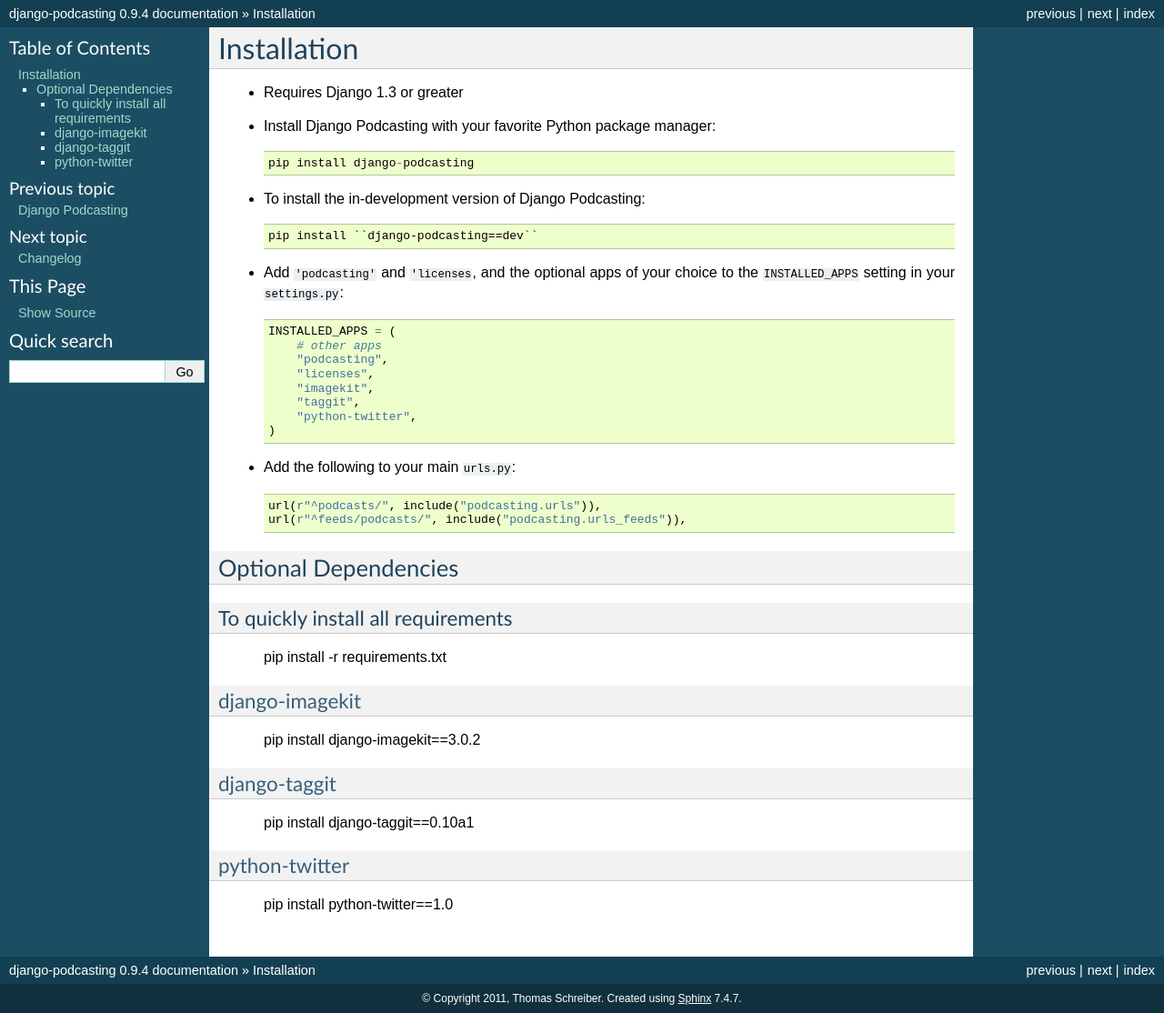
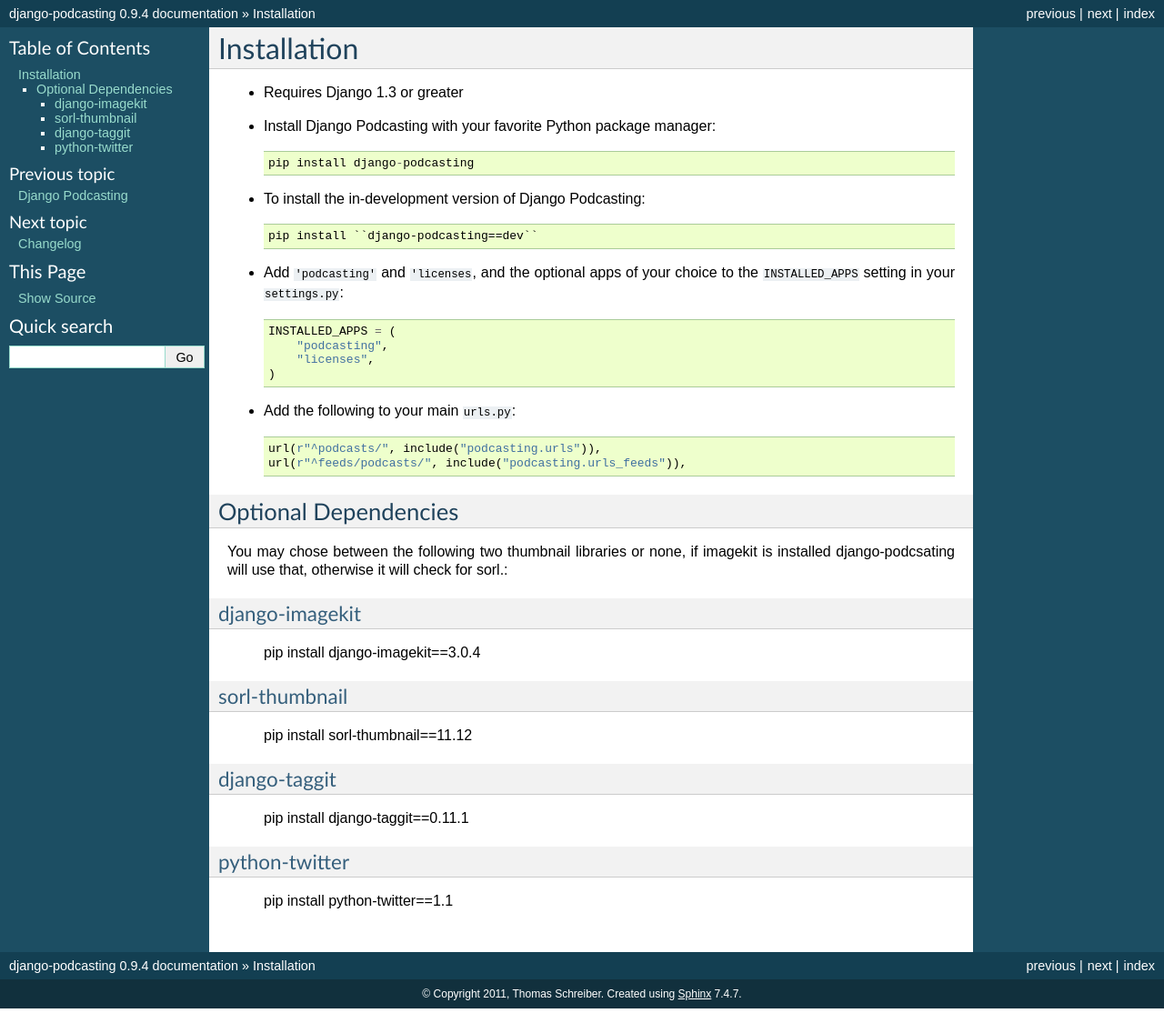
Before and after one commit to rizumu/django-podcasting, a Sphinx documentation site: the page built from docs/installation.rst, in a window 1280 px wide. Shown: the whole page at 91% size. Built offline with Sphinx 7.4.7, drawn with Linux system fonts in a browser that asks for light colours.

```diff
--- a/docs/installation.rst
+++ b/docs/installation.rst
@@ -16,12 +16,8 @@ Installation
   choice to the ``INSTALLED_APPS`` setting in your ``settings.py``::
 
     INSTALLED_APPS = (
-        # other apps
         "podcasting",
         "licenses",
-        "imagekit",
-        "taggit",
-        "python-twitter",
     )
 
 * Add the following to your main ``urls.py``::
@@ -34,26 +30,32 @@ Installation
 Optional Dependencies
 ---------------------
 
-To quickly install all requirements
-^^^^^^^^^^^^^^^^^^^^^^^^^^^^^^^^^^^
-    pip install -r requirements.txt
+You may chose between the following two thumbnail libraries or none,
+if imagekit is installed django-podcsating will use that, otherwise it
+will check for sorl.:
 
 django-imagekit_
-^^^^^^^^^^^^^^^^^^^^^^^^^^^
+^^^^^^^^^^^^^^^^
 
-    pip install django-imagekit==3.0.2
+    pip install django-imagekit==3.0.4
+
+sorl-thumbnail_
+^^^^^^^^^^^^^^^
+
+    pip install sorl-thumbnail==11.12
 
 django-taggit_
-^^^^^^^^^^^^^^^^^^^^^^^^^
+^^^^^^^^^^^^^^
 
-    pip install django-taggit==0.10a1
+    pip install django-taggit==0.11.1
 
 python-twitter_
-^^^^^^^^^^^^^^^^^^^^
+^^^^^^^^^^^^^^^
 
-    pip install python-twitter==1.0
+    pip install python-twitter==1.1
 
 .. _django-licenses: https://bitbucket.org/jezdez/django-licenses/
 .. _django-imagekit: https://github.com/jdriscoll/django-imagekit/
+.. _sorl-thumbnail: https://github.com/sorl/sorl-thumbnail
 .. _django-taggit: https://github.com/alex/django-taggit/
 .. _python-twitter: http://code.google.com/p/python-twitter/
```
Also changed, not shown: docs/changelog.rst (+6 -1 lines).
